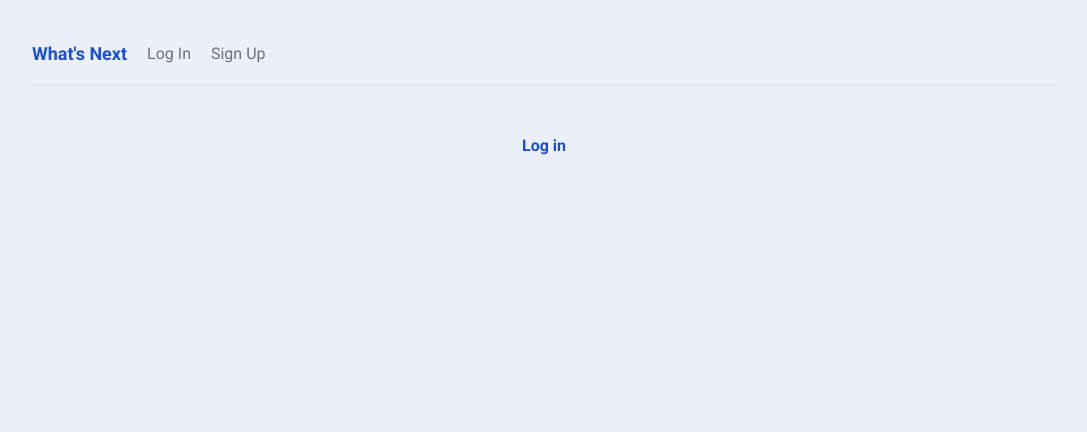
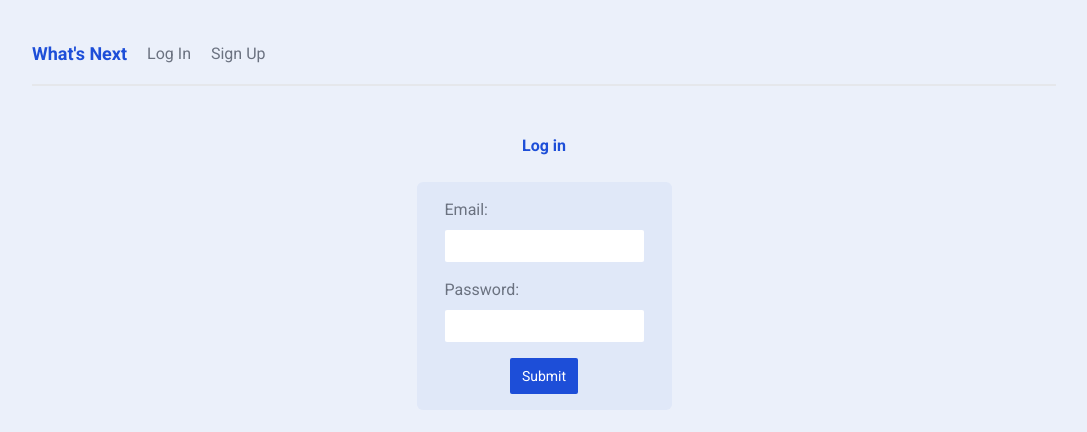
Before and after one commit to lara-isak/whats-next, a Next.js app: page /login in a window 1280 px wide. Shown: the top 432 px of the page, without its empty margins (96-1183 px from the left). Built offline with nearby package versions, Linux system fonts and the light colour scheme.

Commit message:
✨ Import AuthForm into login page

```diff
--- a/app/(auth)/login/page.jsx
+++ b/app/(auth)/login/page.jsx
@@ -1,9 +1,12 @@
-import React from 'react'
+import React from "react";
+import AuthForm from "../AuthForm";
 
 export default function Login() {
   return (
     <main>
-        <h2 className="text-center">Log in</h2>
+      <h2 className="text-center">Log in</h2>
+
+      <AuthForm />
     </main>
-  )
+  );
 }
```
